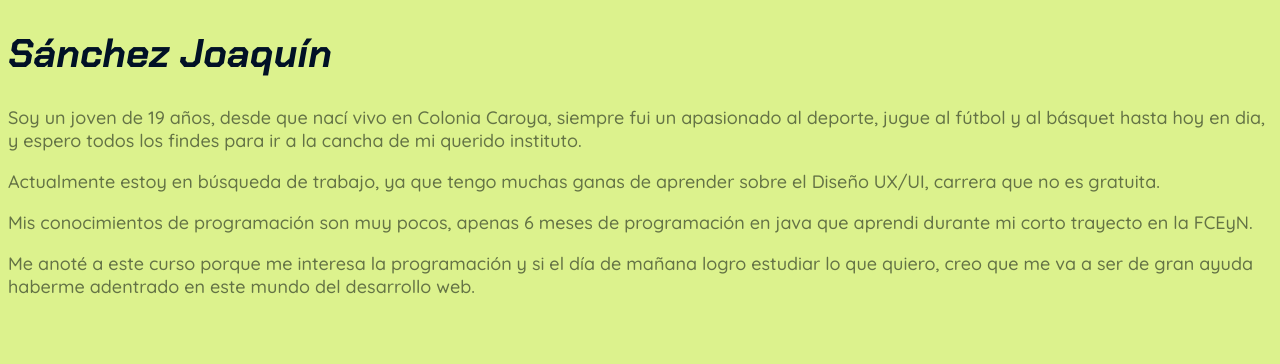
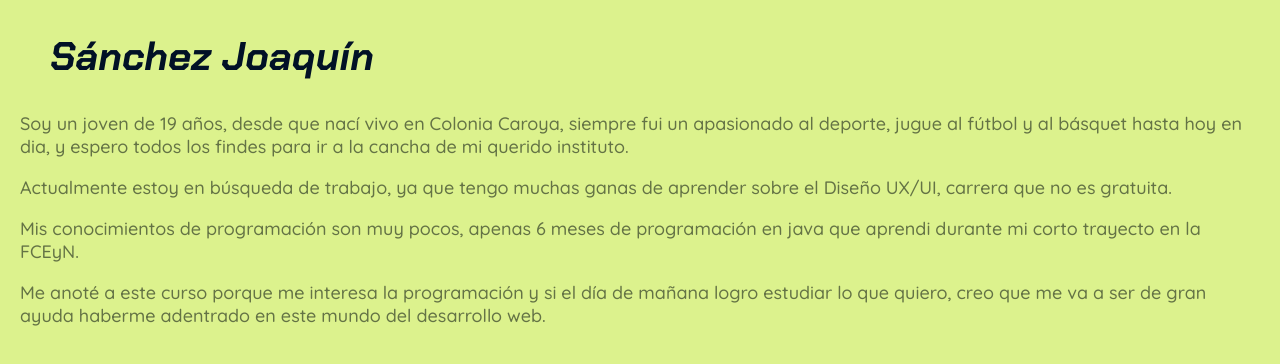
Before and after one commit to PilusoFacha/web_personal, a plain HTML site: page index.html in a window 1280 px wide. Drawn offline with Linux system fonts and the light colour scheme.

Commit message:
modified:   styles.css

```diff
--- a/styles.css
+++ b/styles.css
@@ -2,6 +2,7 @@ h1 {
     color: #011126;
     font-size: 40px;
     font-family: 'Chakra Petch', sans-serif;
+    margin: 30px;
 }
 p {
     color:#647345;
@@ -10,4 +11,5 @@ p {
 }
 body {
     background-color: #DCF28D;
+    margin: 20px;
 }
```
